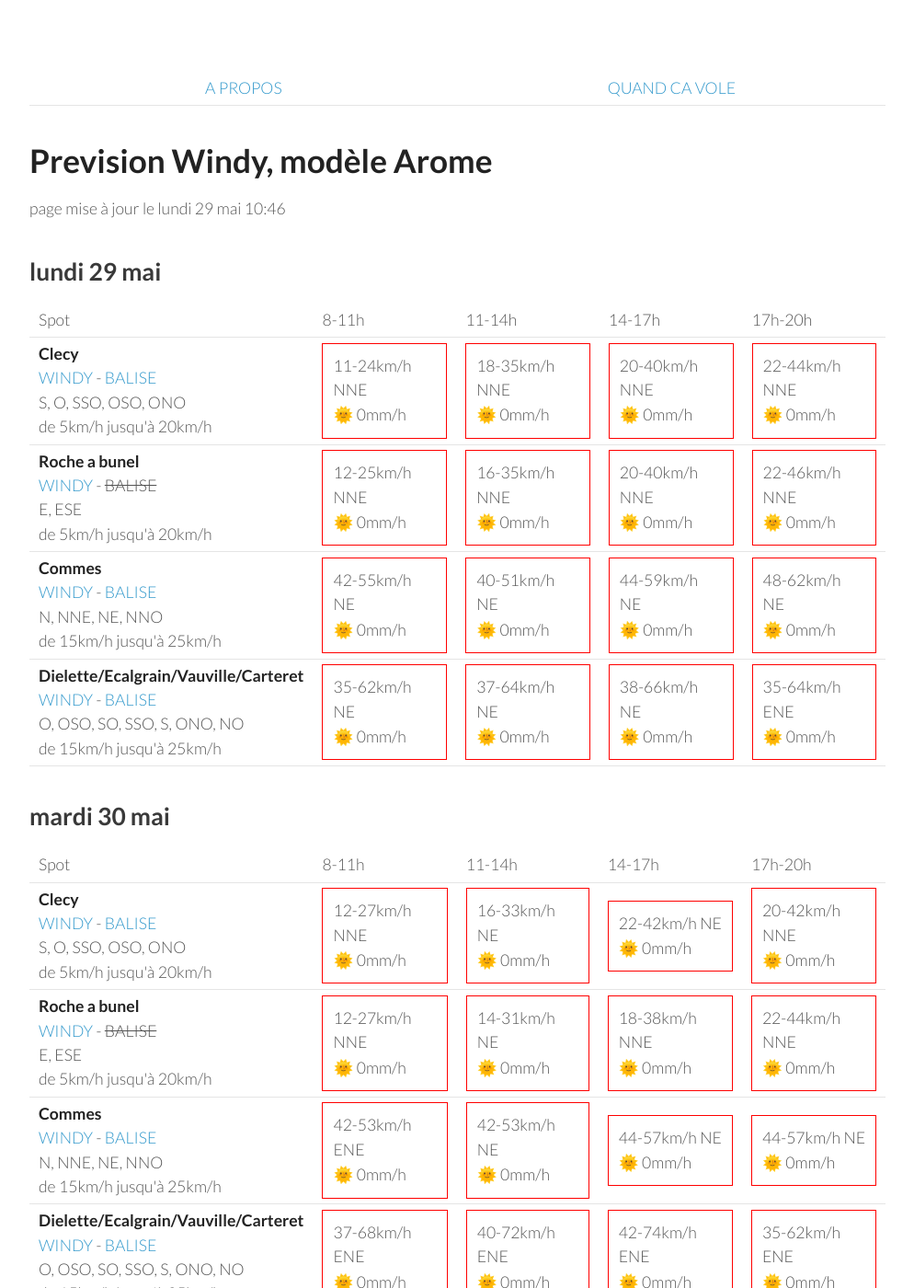
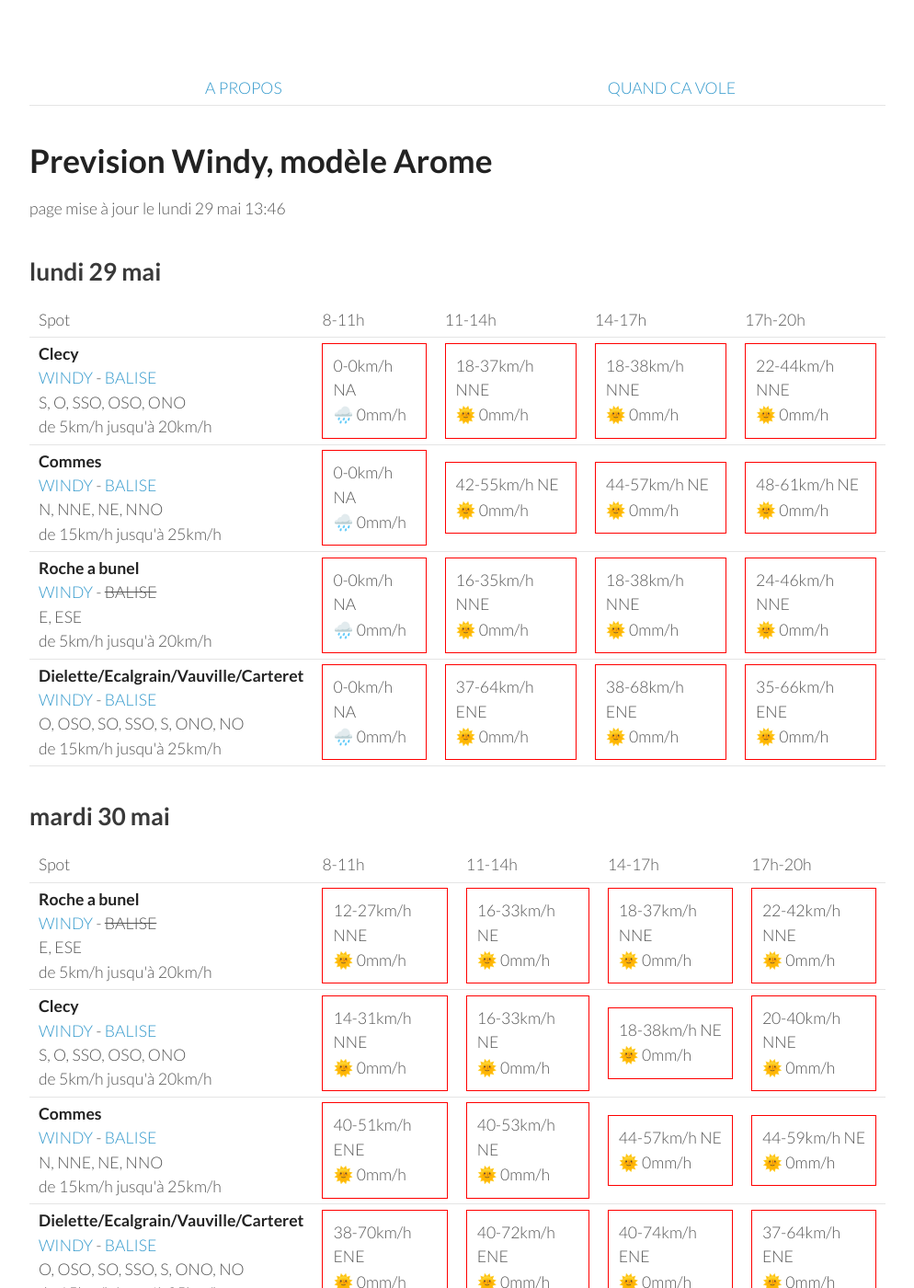
Before and after one commit to parapente-dans-le-nord/parapente-dans-le-nord.github.io, a Jekyll site: the page built from normandie.markdown, in a window 1280 px wide and 1400 px high. Shown: the whole window at 92% size, without its empty margins (26-1020 px from the left). Built offline with Jekyll 4.4.1, drawn with Linux system fonts in a browser that asks for light colours.

Commit message:
update index.markdown

```diff
--- a/normandie.markdown
+++ b/normandie.markdown
@@ -7,7 +7,7 @@ title:  "Tous les spots"
 {: .links}
 
 # Prevision Windy, modèle Arome
-page mise à jour le lundi 29 mai 10:46
+page mise à jour le lundi 29 mai 13:46
 
 ## lundi 29 mai
 
@@ -24,41 +24,37 @@ page mise à jour le lundi 29 mai 10:46
 <tr>
         <td><strong>Clecy</strong><br><a href="https://windy.com/48.929/-0.470?48.516,-0.470,8">WINDY</a> - <span class=""><a href="http://www.balisemeteo.com/balise.php?idBalise=122">BALISE</a> </span><br> <span class="vent-favorable">S, O, SSO, OSO, ONO</span><br><span class="force-vent">de 5km/h jusqu'à 20km/h</span> </td>
 
-            <td><div class="not-flyable"><p>11-24km/h NNE</p><p>🌞 0mm/h</p></div></td>
-            <td><div class="not-flyable"><p>18-35km/h NNE</p><p>🌞 0mm/h</p></div></td>
-            <td><div class="not-flyable"><p>20-40km/h NNE</p><p>🌞 0mm/h</p></div></td>
+            <td><div class="not-flyable"><p>0-0km/h NA</p><p>🌧️ 0mm/h</p></div></td>
+            <td><div class="not-flyable"><p>18-37km/h NNE</p><p>🌞 0mm/h</p></div></td>
+            <td><div class="not-flyable"><p>18-38km/h NNE</p><p>🌞 0mm/h</p></div></td>
             <td><div class="not-flyable"><p>22-44km/h NNE</p><p>🌞 0mm/h</p></div></td>
 
+    </tr>
+<tr>
+        <td><strong>Commes</strong><br><a href="https://windy.com/49.346/-0.726?48.936,-0.726,8">WINDY</a> - <span class=""><a href="http://www.balisemeteo.com/balise.php?idBalise=158">BALISE</a> </span><br> <span class="vent-favorable">N, NNE, NE, NNO</span><br><span class="force-vent">de 15km/h jusqu'à 25km/h</span> </td>
+
+            <td><div class="not-flyable"><p>0-0km/h NA</p><p>🌧️ 0mm/h</p></div></td>
+            <td><div class="not-flyable"><p>42-55km/h NE</p><p>🌞 0mm/h</p></div></td>
+            <td><div class="not-flyable"><p>44-57km/h NE</p><p>🌞 0mm/h</p></div></td>
+            <td><div class="not-flyable"><p>48-61km/h NE</p><p>🌞 0mm/h</p></div></td>
 
     </tr>
 <tr>
         <td><strong>Roche a bunel</strong><br><a href="https://windy.com/48.993/-0.499?48.580,-0.499,8">WINDY</a> - <span class="no-balise"> BALISE </span><br> <span class="vent-favorable">E, ESE</span><br><span class="force-vent">de 5km/h jusqu'à 20km/h</span> </td>
 
-            <td><div class="not-flyable"><p>12-25km/h NNE</p><p>🌞 0mm/h</p></div></td>
+            <td><div class="not-flyable"><p>0-0km/h NA</p><p>🌧️ 0mm/h</p></div></td>
             <td><div class="not-flyable"><p>16-35km/h NNE</p><p>🌞 0mm/h</p></div></td>
-            <td><div class="not-flyable"><p>20-40km/h NNE</p><p>🌞 0mm/h</p></div></td>
-            <td><div class="not-flyable"><p>22-46km/h NNE</p><p>🌞 0mm/h</p></div></td>
-
-
-    </tr>
-<tr>
-        <td><strong>Commes</strong><br><a href="https://windy.com/49.346/-0.726?48.936,-0.726,8">WINDY</a> - <span class=""><a href="http://www.balisemeteo.com/balise.php?idBalise=158">BALISE</a> </span><br> <span class="vent-favorable">N, NNE, NE, NNO</span><br><span class="force-vent">de 15km/h jusqu'à 25km/h</span> </td>
-
-            <td><div class="not-flyable"><p>42-55km/h NE</p><p>🌞 0mm/h</p></div></td>
-            <td><div class="not-flyable"><p>40-51km/h NE</p><p>🌞 0mm/h</p></div></td>
-            <td><div class="not-flyable"><p>44-59km/h NE</p><p>🌞 0mm/h</p></div></td>
-            <td><div class="not-flyable"><p>48-62km/h NE</p><p>🌞 0mm/h</p></div></td>
-
+            <td><div class="not-flyable"><p>18-38km/h NNE</p><p>🌞 0mm/h</p></div></td>
+            <td><div class="not-flyable"><p>24-46km/h NNE</p><p>🌞 0mm/h</p></div></td>
 
     </tr>
 <tr>
         <td><strong>Dielette/Ecalgrain/Vauville/Carteret</strong><br><a href="https://windy.com/49.650/-1.856?49.243,-1.856,8">WINDY</a> - <span class=""><a href="http://www.balisemeteo.com/balise.php?idBalise=81">BALISE</a> </span><br> <span class="vent-favorable">O, OSO, SO, SSO, S, ONO, NO</span><br><span class="force-vent">de 15km/h jusqu'à 25km/h</span> </td>
 
-            <td><div class="not-flyable"><p>35-62km/h NE</p><p>🌞 0mm/h</p></div></td>
-            <td><div class="not-flyable"><p>37-64km/h NE</p><p>🌞 0mm/h</p></div></td>
-            <td><div class="not-flyable"><p>38-66km/h NE</p><p>🌞 0mm/h</p></div></td>
-            <td><div class="not-flyable"><p>35-64km/h ENE</p><p>🌞 0mm/h</p></div></td>
-
+            <td><div class="not-flyable"><p>0-0km/h NA</p><p>🌧️ 0mm/h</p></div></td>
+            <td><div class="not-flyable"><p>37-64km/h ENE</p><p>🌞 0mm/h</p></div></td>
+            <td><div class="not-flyable"><p>38-68km/h ENE</p><p>🌞 0mm/h</p></div></td>
+            <td><div class="not-flyable"><p>35-66km/h ENE</p><p>🌞 0mm/h</p></div></td>
 
     </tr>
 
@@ -78,42 +74,42 @@ page mise à jour le lundi 29 mai 10:46
       <td>17h-20h</td>
     </tr>
 <tr>
-        <td><strong>Clecy</strong><br><a href="https://windy.com/48.929/-0.470?48.516,-0.470,8">WINDY</a> - <span class=""><a href="http://www.balisemeteo.com/balise.php?idBalise=122">BALISE</a> </span><br> <span class="vent-favorable">S, O, SSO, OSO, ONO</span><br><span class="force-vent">de 5km/h jusqu'à 20km/h</span> </td>
+        <td><strong>Roche a bunel</strong><br><a href="https://windy.com/48.993/-0.499?48.580,-0.499,8">WINDY</a> - <span class="no-balise"> BALISE </span><br> <span class="vent-favorable">E, ESE</span><br><span class="force-vent">de 5km/h jusqu'à 20km/h</span> </td>
 
             <td><div class="not-flyable"><p>12-27km/h NNE</p><p>🌞 0mm/h</p></div></td>
             <td><div class="not-flyable"><p>16-33km/h NE</p><p>🌞 0mm/h</p></div></td>
-            <td><div class="not-flyable"><p>22-42km/h NE</p><p>🌞 0mm/h</p></div></td>
-            <td><div class="not-flyable"><p>20-42km/h NNE</p><p>🌞 0mm/h</p></div></td>
+            <td><div class="not-flyable"><p>18-37km/h NNE</p><p>🌞 0mm/h</p></div></td>
+            <td><div class="not-flyable"><p>22-42km/h NNE</p><p>🌞 0mm/h</p></div></td>
 
 
     </tr>
 <tr>
-        <td><strong>Roche a bunel</strong><br><a href="https://windy.com/48.993/-0.499?48.580,-0.499,8">WINDY</a> - <span class="no-balise"> BALISE </span><br> <span class="vent-favorable">E, ESE</span><br><span class="force-vent">de 5km/h jusqu'à 20km/h</span> </td>
+        <td><strong>Clecy</strong><br><a href="https://windy.com/48.929/-0.470?48.516,-0.470,8">WINDY</a> - <span class=""><a href="http://www.balisemeteo.com/balise.php?idBalise=122">BALISE</a> </span><br> <span class="vent-favorable">S, O, SSO, OSO, ONO</span><br><span class="force-vent">de 5km/h jusqu'à 20km/h</span> </td>
 
-            <td><div class="not-flyable"><p>12-27km/h NNE</p><p>🌞 0mm/h</p></div></td>
-            <td><div class="not-flyable"><p>14-31km/h NE</p><p>🌞 0mm/h</p></div></td>
-            <td><div class="not-flyable"><p>18-38km/h NNE</p><p>🌞 0mm/h</p></div></td>
-            <td><div class="not-flyable"><p>22-44km/h NNE</p><p>🌞 0mm/h</p></div></td>
+            <td><div class="not-flyable"><p>14-31km/h NNE</p><p>🌞 0mm/h</p></div></td>
+            <td><div class="not-flyable"><p>16-33km/h NE</p><p>🌞 0mm/h</p></div></td>
+            <td><div class="not-flyable"><p>18-38km/h NE</p><p>🌞 0mm/h</p></div></td>
+            <td><div class="not-flyable"><p>20-40km/h NNE</p><p>🌞 0mm/h</p></div></td>
 
 
     </tr>
 <tr>
         <td><strong>Commes</strong><br><a href="https://windy.com/49.346/-0.726?48.936,-0.726,8">WINDY</a> - <span class=""><a href="http://www.balisemeteo.com/balise.php?idBalise=158">BALISE</a> </span><br> <span class="vent-favorable">N, NNE, NE, NNO</span><br><span class="force-vent">de 15km/h jusqu'à 25km/h</span> </td>
 
-            <td><div class="not-flyable"><p>42-53km/h ENE</p><p>🌞 0mm/h</p></div></td>
-            <td><div class="not-flyable"><p>42-53km/h NE</p><p>🌞 0mm/h</p></div></td>
+            <td><div class="not-flyable"><p>40-51km/h ENE</p><p>🌞 0mm/h</p></div></td>
+            <td><div class="not-flyable"><p>40-53km/h NE</p><p>🌞 0mm/h</p></div></td>
             <td><div class="not-flyable"><p>44-57km/h NE</p><p>🌞 0mm/h</p></div></td>
-            <td><div class="not-flyable"><p>44-57km/h NE</p><p>🌞 0mm/h</p></div></td>
+            <td><div class="not-flyable"><p>44-59km/h NE</p><p>🌞 0mm/h</p></div></td>
 
 
     </tr>
 <tr>
         <td><strong>Dielette/Ecalgrain/Vauville/Carteret</strong><br><a href="https://windy.com/49.650/-1.856?49.243,-1.856,8">WINDY</a> - <span class=""><a href="http://www.balisemeteo.com/balise.php?idBalise=81">BALISE</a> </span><br> <span class="vent-favorable">O, OSO, SO, SSO, S, ONO, NO</span><br><span class="force-vent">de 15km/h jusqu'à 25km/h</span> </td>
 
-            <td><div class="not-flyable"><p>37-68km/h ENE</p><p>🌞 0mm/h</p></div></td>
+            <td><div class="not-flyable"><p>38-70km/h ENE</p><p>🌞 0mm/h</p></div></td>
             <td><div class="not-flyable"><p>40-72km/h ENE</p><p>🌞 0mm/h</p></div></td>
-            <td><div class="not-flyable"><p>42-74km/h ENE</p><p>🌞 0mm/h</p></div></td>
-            <td><div class="not-flyable"><p>35-62km/h ENE</p><p>🌞 0mm/h</p></div></td>
+            <td><div class="not-flyable"><p>40-74km/h ENE</p><p>🌞 0mm/h</p></div></td>
+            <td><div class="not-flyable"><p>37-64km/h ENE</p><p>🌞 0mm/h</p></div></td>
 
 
     </tr>
```
